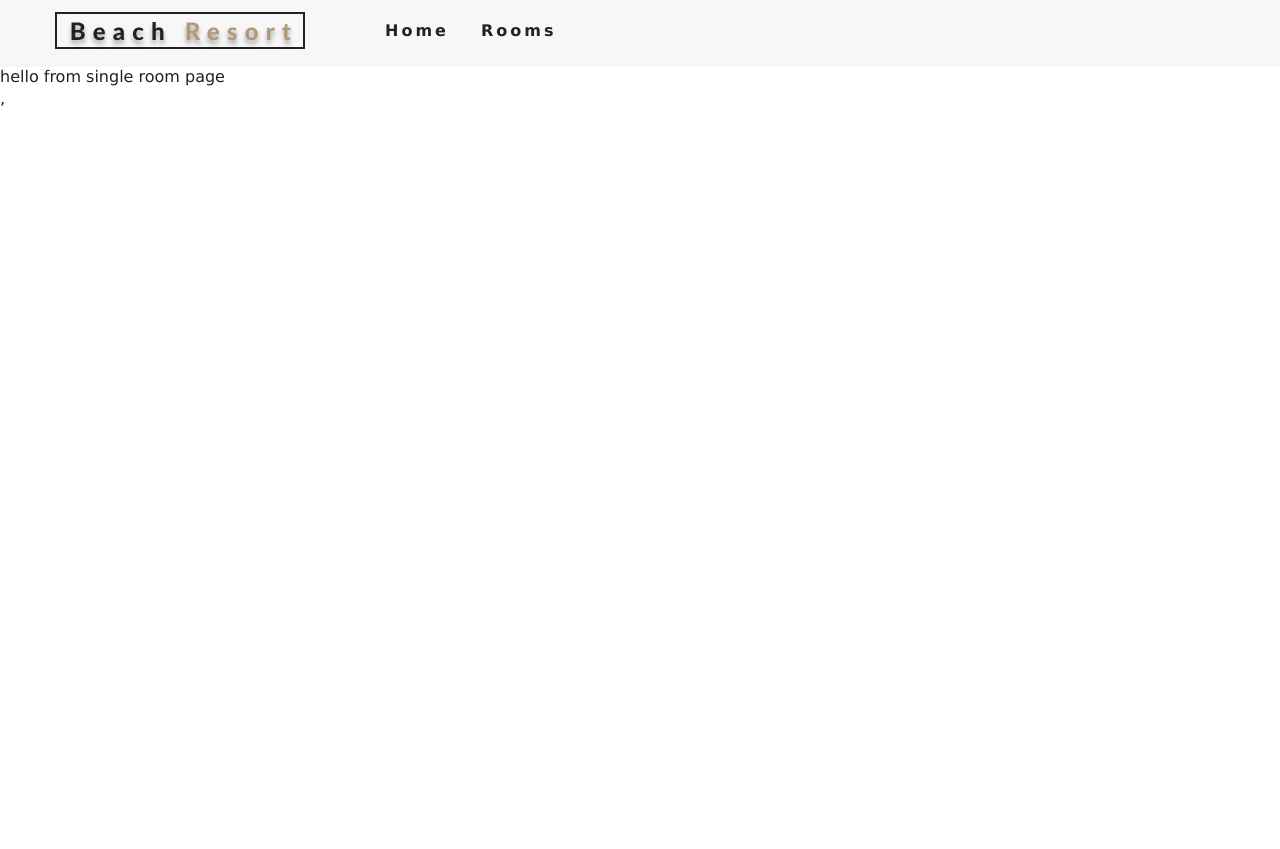
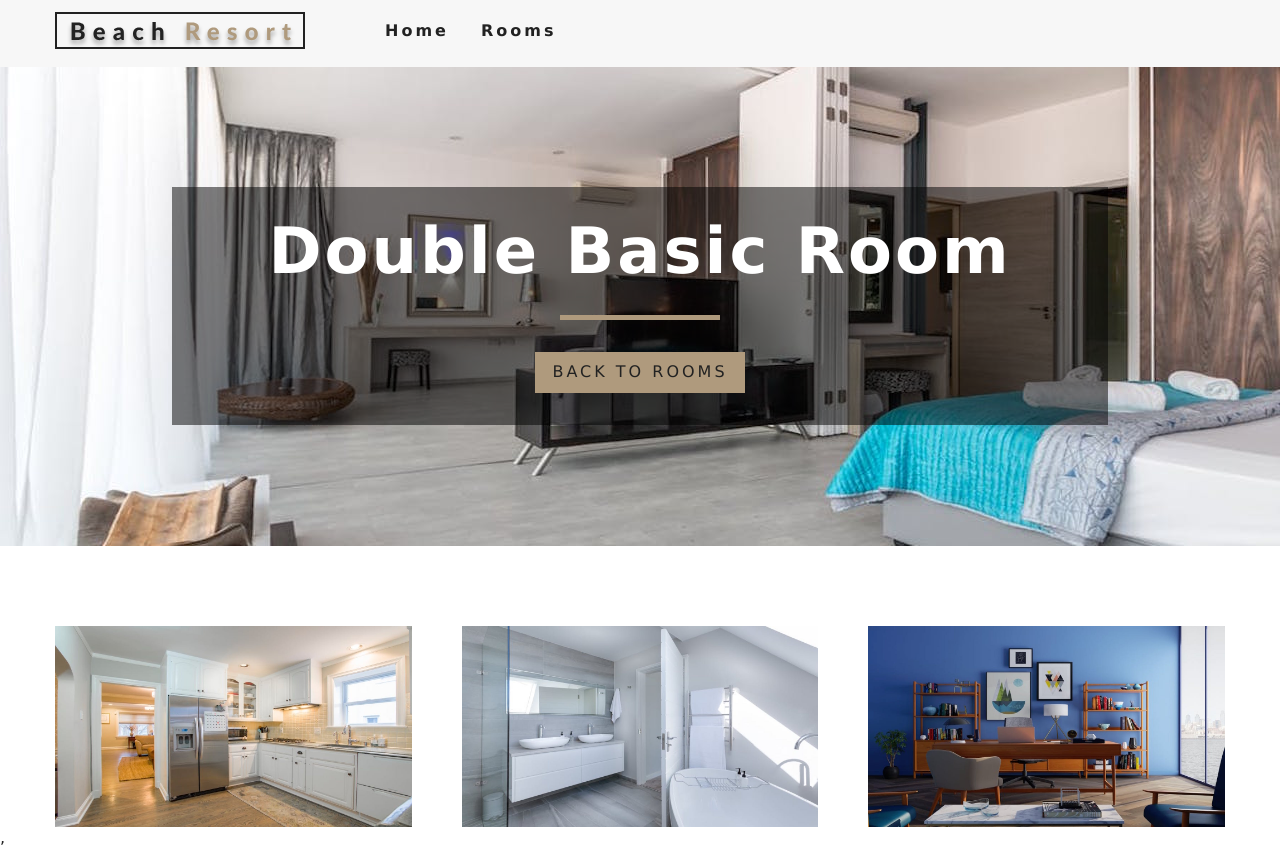
Before and after one commit to C-H-I-L-L/Very-Well-Resort-Hotel, a React (Create React App) app: page /rooms/double-basic in a window 1280 px wide. Before the commit the page ends 800 px from the top, so only its background shows below. Built offline with nearby package versions, Linux system fonts and the light colour scheme.

Commit message:
Made it so the displayed 'hero' image will not be displayed with the last of other rooms on the room page

```diff
--- a/package.json
+++ b/package.json
@@ -7,9 +7,11 @@
     "@testing-library/react": "^9.4.0",
     "@testing-library/user-event": "^7.2.1",
     "node": "^13.5.0",
+    "prettier": "^1.19.1",
     "react": "^16.12.0",
     "react-dom": "^16.12.0",
-    "react-scripts": "3.3.0"
+    "react-scripts": "3.3.0",
+    "styled-components": "^4.4.1"
   },
   "scripts": {
     "start": "react-scripts start",
--- a/src/components/Room.js
+++ b/src/components/Room.js
@@ -1,9 +1,33 @@
 import React from 'react'
+import { Link } from 'react-router-dom';
+import defaultImg from '../images/room-1.jpeg';
+import PropTypes from 'prop-types';
 
-export default function Room() {
+export default function Room({ room }) {
+    const { name, slug, images, price } = room;
+
     return (
-        <div>
-            Hello from room
-        </div>
-    )
+        <article className="room">
+            <div className="img-container">
+                <img src={images[0] || defaultImg } alt="single room" />
+                <div className="price-top">
+                    <h6>${price}</h6>
+                    <p>per night</p>
+                </div>
+                <Link to={`/rooms/${slug}`} className="btn-primary room-link">
+                    Features
+                </Link>
+            </div>
+            <p className="room-info">{name}</p>
+        </article>
+    );
 }
+
+Room.propTypes = {
+    room:PropTypes.shape({
+        name:PropTypes.string.isRequired,
+        slug:PropTypes.string.isRequired,
+        images:PropTypes.arrayOf(PropTypes.string).isRequired,
+        price:PropTypes.number.isRequired,
+    })
+}
--- /dev/null
+++ b/src/components/StyledHero.js
@@ -0,0 +1,12 @@
+import styled from 'styled-components';
+import defaultImg from '../images/room-1.jpeg';
+
+const StyledHero = styled.header`
+  min-height: 60vh;
+  background: url(${props => props.img? props.img:defaultImg}) center/cover no-repeat;
+  display: flex;
+  align-items: center;
+  justify-content: center;
+`
+
+export default StyledHero;
--- a/src/context.js
+++ b/src/context.js
@@ -36,9 +36,20 @@
         return tempItems;
     }
 
+    getRoom = (slug) => {
+        let tempRooms = [...this.state.rooms];
+        const room = tempRooms.find((room) => room.slug === slug);
+        return room;
+    };
+
     render() {
         return (
-            <RoomContext.Provider value={{ ...this.state}}>
+            <RoomContext.Provider
+                value={{
+                    ...this.state,
+                    getRoom:this.getRoom
+                }}
+            >
                 {this.props.children}
             </RoomContext.Provider>
         );
--- a/src/pages/Home.js
+++ b/src/pages/Home.js
@@ -17,6 +17,7 @@
             </Hero>
             <Services />
             <FeaturedRooms />
+
         </>
     );
 }
--- a/src/pages/SingleRoom.js
+++ b/src/pages/SingleRoom.js
@@ -1,12 +1,71 @@
-import React, { Component } from 'react'
+import React, { Component } from 'react';
+import defaultBcg from '../images/room-1.jpeg';
+import Hero from '../components/Hero';
+import Banner from '../components/Banner';
+import { Link } from 'react-router-dom';
+import { RoomContext } from '../context';
+import StyledHero from '../components/StyledHero';
 
 class SingleRoom extends Component {
+    constructor(props) {
+        super(props)
+
+    // console.log(this.props)
+    this.state={
+        slug:this.props.match.params.slug,
+        defaultBcg
+    };
+}
+
+static contextType = RoomContext;
+
+    // componentDidMount(){}
+
     render() {
+        const {getRoom} = this.context;
+        const room = getRoom(this.state.slug);
+        console.log(room);
+
+        if(!room){
+            return <div className="error">
+                <h3>No such room could be found...</h3>
+                <Link to='/rooms' className="btn-primary">
+                    back to rooms
+                </Link>
+            </div>
+        }
+
+        const {
+               name,
+               description,
+               capacity,
+               size,
+               price,
+               extras,
+               breakfast,
+               pets,
+               images
+            } = room;
+
+        const [mainImg, ...defaultImg] = images;
+        console.log(defaultImg);
+
         return (
-            <div>
-                hello from single room page
-            </div>
-        )
+        <>
+            <StyledHero img={mainImg || this.state.defaultBcg}>
+                <Banner title={`${name} room`}>
+                    <Link to='/rooms' className='btn-primary'>back to rooms</Link>
+                </Banner>
+            </StyledHero>
+            <section className="single-room">
+                <div className="single-room-images">
+                    {defaultImg.map((item,index) => {
+                        return <img key={index} src={item} alt={name}/>;
+                    })}
+                </div>
+            </section>
+        </>
+        );
     }
 }
 
```
Also changed, not shown: 1 other file (tests, documents, lock files or other folders).
